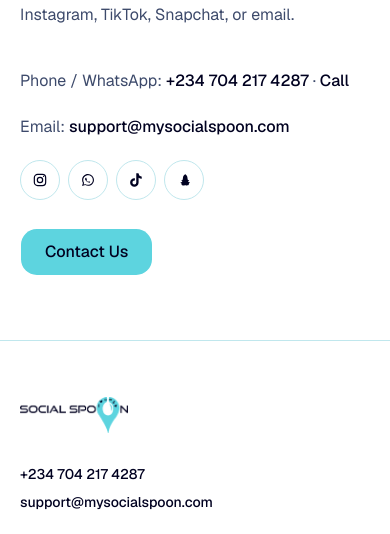
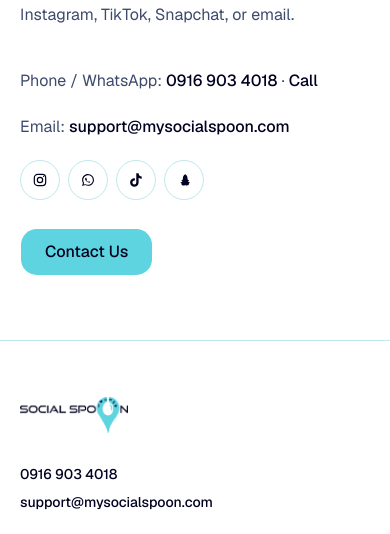
Before and after one commit to worldpiccol/social-spoon-website, a Next.js app: page /contact in a window 390 px wide. Shown: the part 251-785 px from the top of the page. Built offline with nearby package versions, Linux system fonts and the light colour scheme; no server answers.

Commit message:
Update the public phone number to 0916 903 4018.
Point WhatsApp and tel links at +234 916 903 4018 so the displayed number matches across the site.

Co-authored-by: ukwuaniozorwisdom <ukwuaniozorwisdom@gmail.com>

```diff
--- a/src/content/faq.ts
+++ b/src/content/faq.ts
@@ -1,3 +1,5 @@
+import { SUPPORT_EMAIL, SUPPORT_PHONE } from "@/content/site"
+
 export type FaqItem = {
   id: string
   question: string
@@ -134,7 +136,7 @@ export const faqItems: FaqItem[] = [
     id: "get-started",
     question: "How do I get started?",
     paragraphs: [
-      "Choose the service that best matches your situation, then use Contact or Get Started to reach Social Spoon on WhatsApp at +234 704 217 4287, Instagram, TikTok, Snapchat, or email support@mysocialspoon.com.",
+      `Choose the service that best matches your situation, then use Contact or Get Started to reach Social Spoon on WhatsApp at ${SUPPORT_PHONE}, Instagram, TikTok, Snapchat, or email ${SUPPORT_EMAIL}.`,
       "Our team can help you understand the available options and requirements.",
     ],
   },
--- a/src/content/site.ts
+++ b/src/content/site.ts
@@ -39,11 +39,11 @@ export const SUPPORT_EMAIL = (
   process.env.NEXT_PUBLIC_SUPPORT_EMAIL || "support@mysocialspoon.com"
 ).trim();
 
-export const SUPPORT_PHONE = "+234 704 217 4287";
+export const SUPPORT_PHONE = "0916 903 4018";
 
-export const SUPPORT_PHONE_TEL = "tel:+2347042174287";
+export const SUPPORT_PHONE_TEL = "tel:+2349169034018";
 
-export const SUPPORT_WHATSAPP = "https://wa.me/2347042174287";
+export const SUPPORT_WHATSAPP = "https://wa.me/2349169034018";
 
 export const LEGAL_UPDATED = "7 September 2026";
 
```
Also changed, not shown: 1 other file (tests, documents, lock files or other folders).
